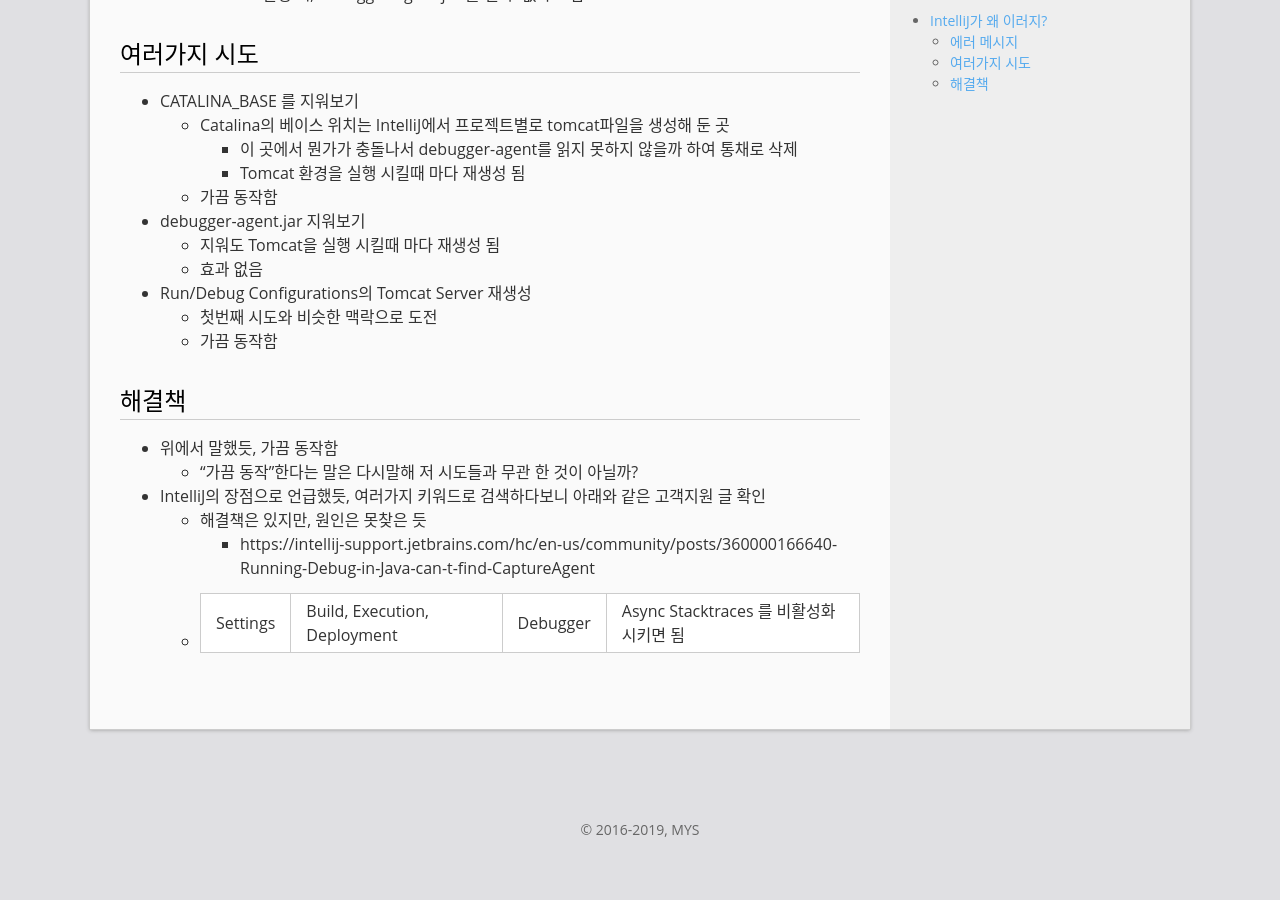
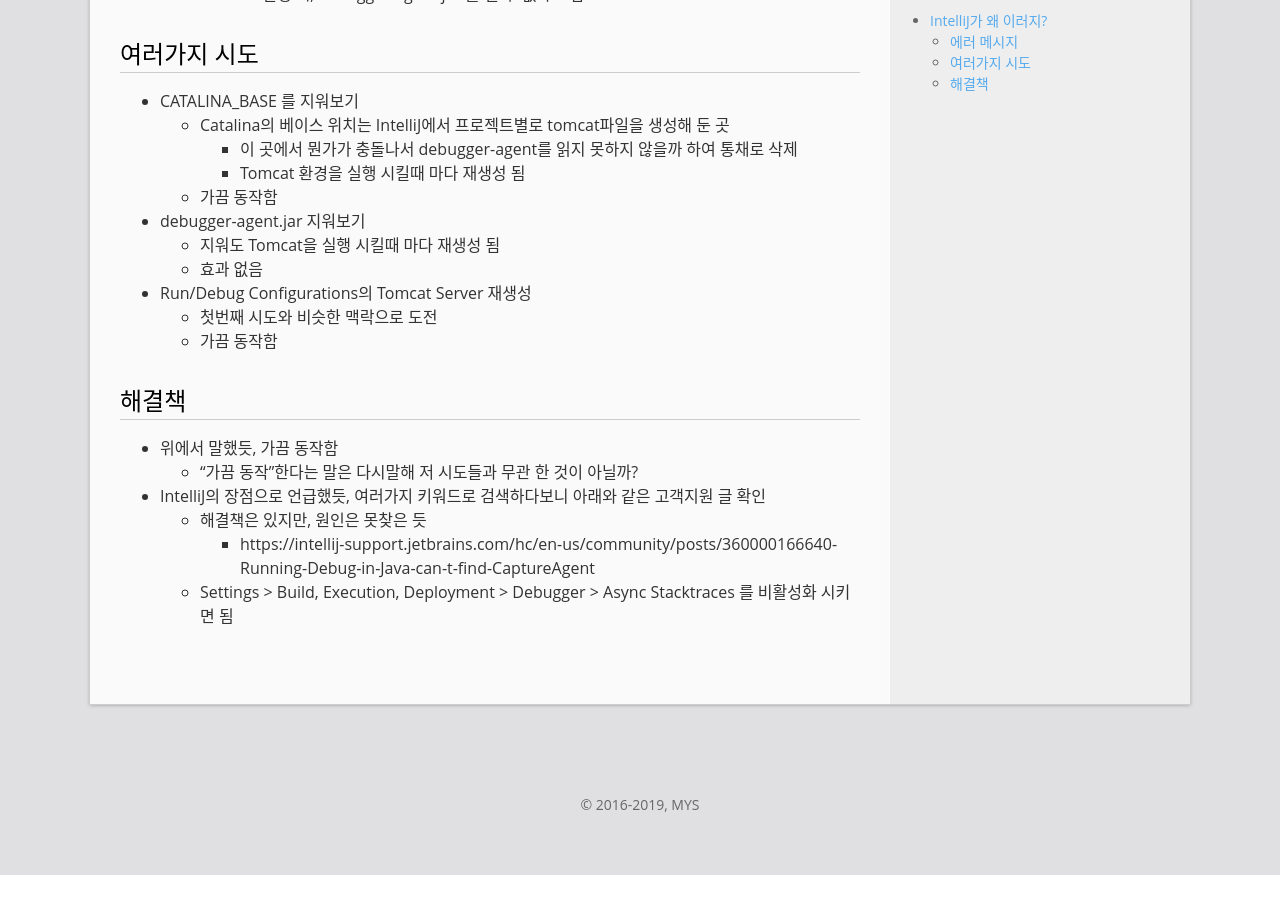
Before and after one commit to mystria/mystria.github.io, a Jekyll site: the page built from _posts/2019-03-19-fail-case-intellij-fail-to-run-tomcat.md, in a window 1280 px wide and 900 px high, scrolled down 946 px. Built offline with Jekyll 4.4.1, drawn with Linux system fonts in a browser that asks for light colours; comment, search, counter and statistics services are not loaded; after the commit the page ends 1821 px from its top, so only the background shows below that.

Commit message:
Change char for avoid MarkDown

```diff
--- a/_posts/2019-03-19-fail-case-intellij-fail-to-run-tomcat.md
+++ b/_posts/2019-03-19-fail-case-intellij-fail-to-run-tomcat.md
@@ -49,4 +49,4 @@ agent library failed to init: instrument
   * IntelliJ의 장점으로 언급했듯, 여러가지 키워드로 검색하다보니 아래와 같은 고객지원 글 확인
     + 해결책은 있지만, 원인은 못찾은 듯
       - https://intellij-support.jetbrains.com/hc/en-us/community/posts/360000166640-Running-Debug-in-Java-can-t-find-CaptureAgent
-    + Settings | Build, Execution, Deployment | Debugger | Async Stacktraces 를 비활성화 시키면 됨
+    + Settings > Build, Execution, Deployment > Debugger > Async Stacktraces 를 비활성화 시키면 됨
```
